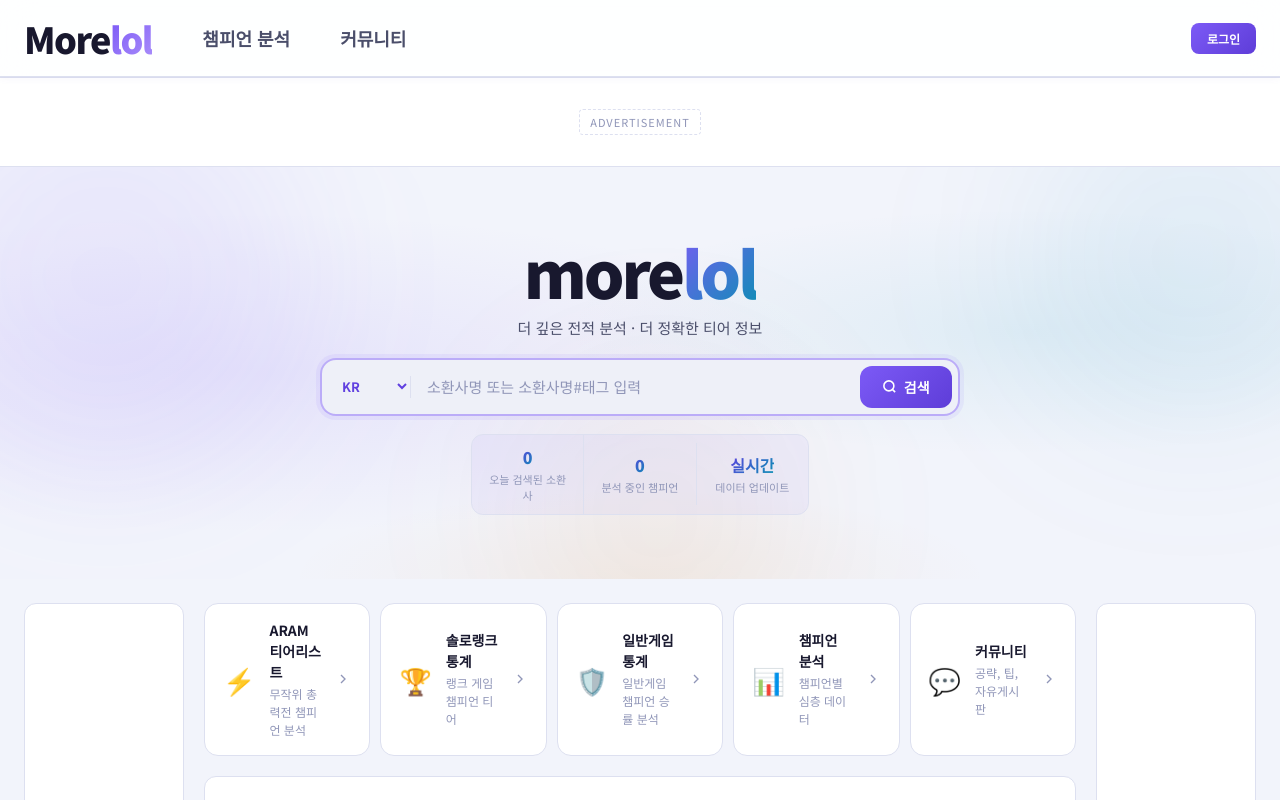
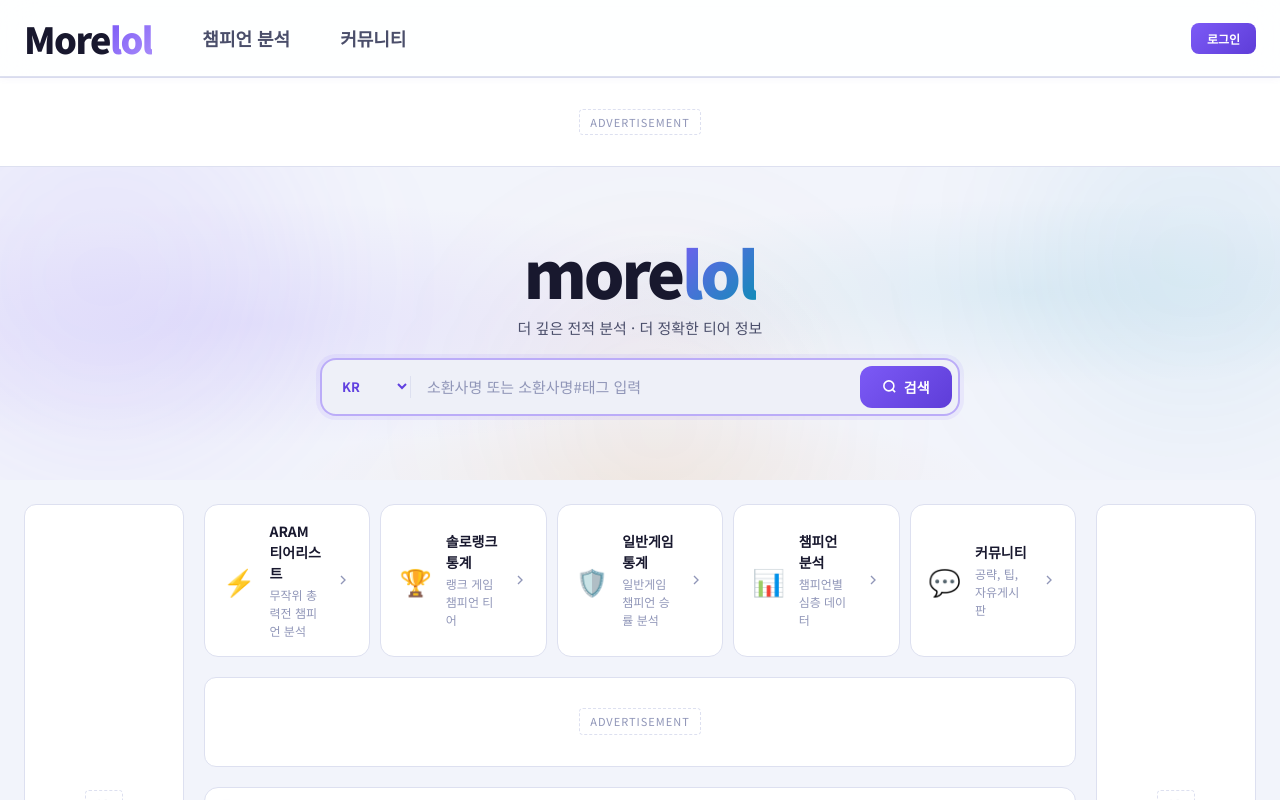
Before and after one commit to shinseongmin1-sketch/more.lol, a React (Vite) app: page / in a window 1280 px wide. Shown: the top 800 px of the page. Built offline with nearby package versions, Linux system fonts and the light colour scheme.

Commit message:
auto: 2026-04-01 21:20

```diff
--- a/src/pages/HomePage.tsx
+++ b/src/pages/HomePage.tsx
@@ -137,20 +137,6 @@
             )}
           </form>
 
-          <div className="hero-stats-row">
-            <div className="hero-stat-item">
-              <span className="hero-stat-val">{todayCount.toLocaleString()}</span>
-              <span className="hero-stat-label">오늘 검색된 소환사</span>
-            </div>
-            <div className="hero-stat-item">
-              <span className="hero-stat-val">{champCount.toLocaleString()}</span>
-              <span className="hero-stat-label">분석 중인 챔피언</span>
-            </div>
-            <div className="hero-stat-item">
-              <span className="hero-stat-val">실시간</span>
-              <span className="hero-stat-label">데이터 업데이트</span>
-            </div>
-          </div>
         </div>
       </div>
 
```
